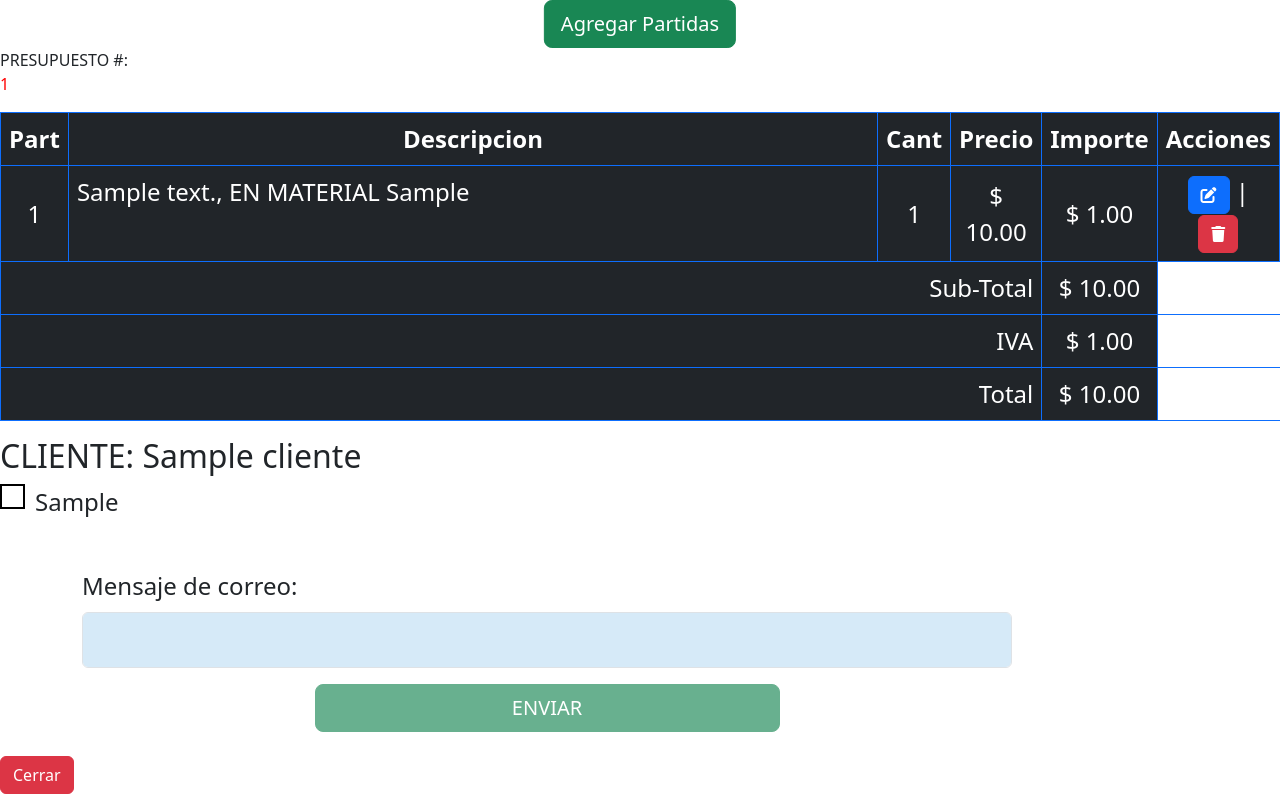
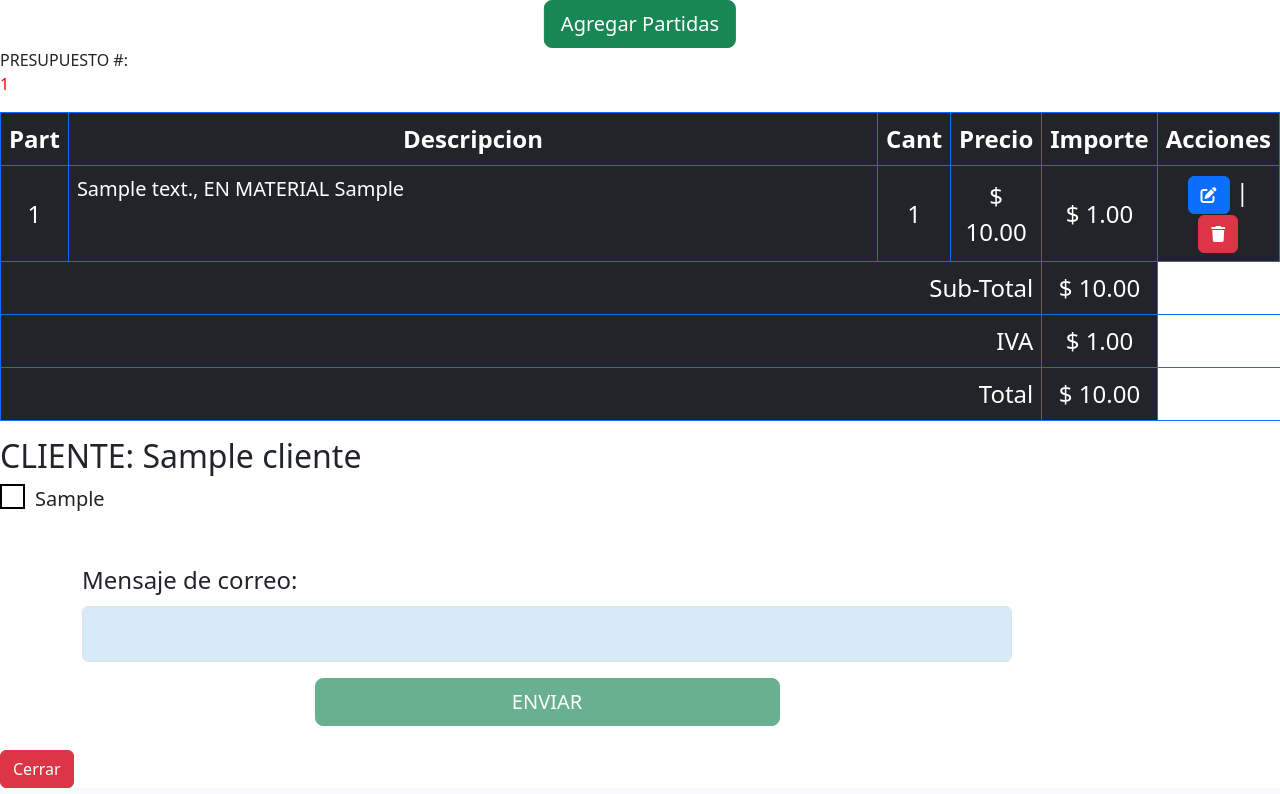
Before and after one commit to duvalink/ism_2.0, a Flask app: page / in a window 1280 px wide. Shown: the part 56-850 px from the top of the page. Run offline with Flask 3, Linux system fonts and the light colour scheme; the visitor is signed in with stand-in values (Sample User, id 1); tables that the repository leaves empty hold one stand-in row (values such as "Sample post"); some libraries are stand-ins or nearby versions.

Commit message:
Ajustes en las medidas de columnas y fuentes en la tabla de index.html, para ajustarlo a la resolucion de 1366x768

```diff
--- a/templates/index.html
+++ b/templates/index.html
@@ -50,7 +50,7 @@
     <table class="table table-dark table-hover table-bordered border-primary fs-4 top-70 start-0 text-center">
         <thead style="text-align: center;">
             <th>Part</th>
-            <th style="width: 1000px;">Descripcion</th>
+            <th style="width: 850px;">Descripcion</th>
             <th>Cant</th>
             <th>Precio</th>
             <th>Importe</th>
@@ -60,7 +60,7 @@
             {% for dato in partidas_db %}
             <tr>
                 <td class="align-middle">{{dato.partida}}</td>
-                <td style="text-align: justify;">{{dato.descripcion}}, EN MATERIAL {{dato.material}} </td>
+                <td style="text-align: justify;" class="fs-5">{{dato.descripcion}}, EN MATERIAL {{dato.material}} </td>
                 <td class="align-middle">{{dato.cantidad}}</td>
                 <td class="align-middle">$ {{'{:,.2f}'.format(dato.precio)}}</td>
                 <td class="align-middle">$ {{'{:,.2f}'.format(dato.importe)}}</td>
@@ -100,9 +100,9 @@
                 <div class="col-2">
                     <input class="big_checkbox" type="checkbox" name="contacto_id" value="{{contacto.id_contacto}}"
                         id="contacto{{contacto.id_contacto}}">
-                    <label for="contacto{{contacto.id_contacto}}" class="fs-4">{{contacto.contacto}}</label>
+                    <label for="contacto{{contacto.id_contacto}}" class="fs-5 text-left">{{contacto.contacto}}</label>
                 </div>
-                {% if loop.index is divisibleby 5 %}
+                {% if loop.index is divisibleby 6 %}
             </div>
             <div class="row">
                 {% endif %}
```
